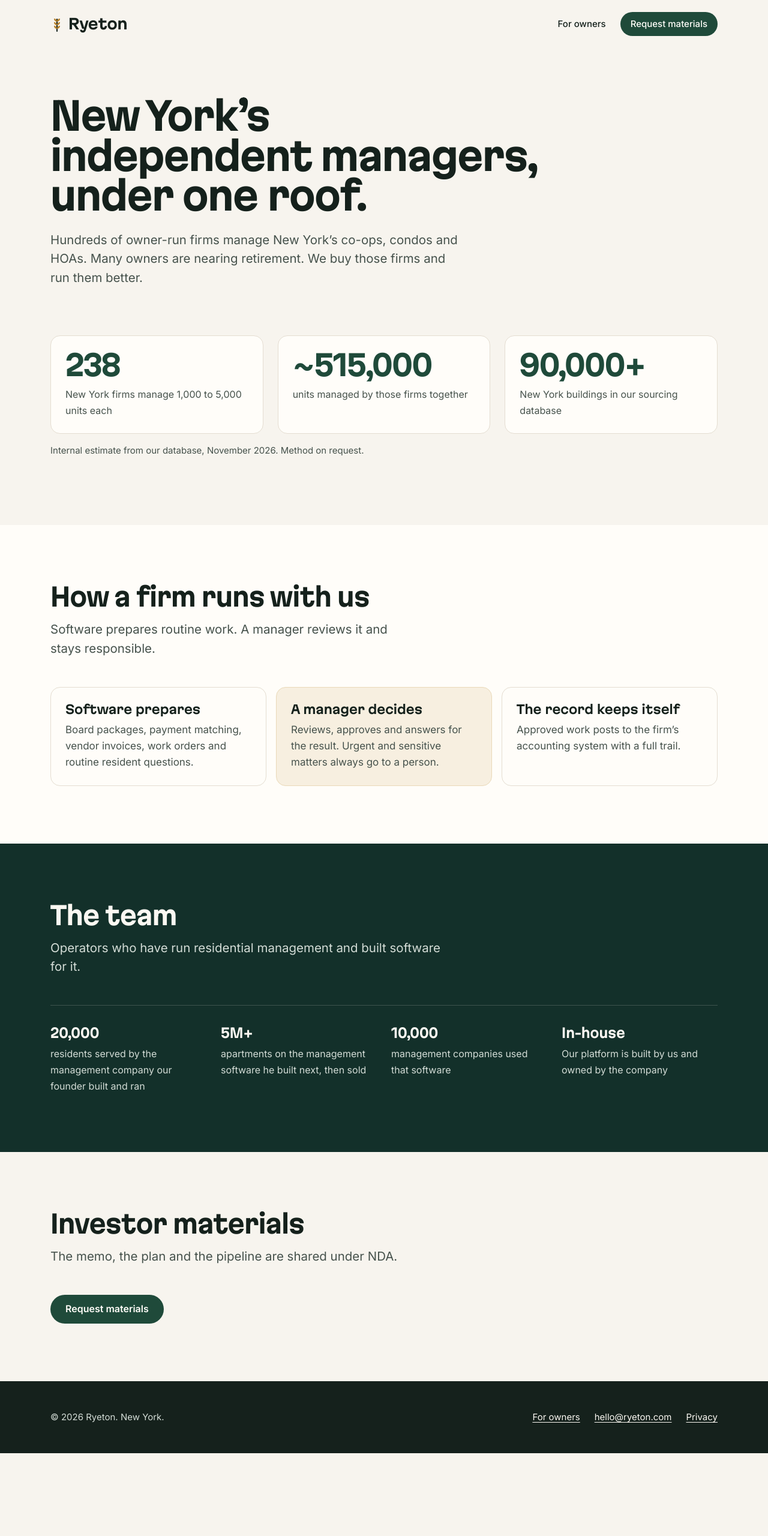
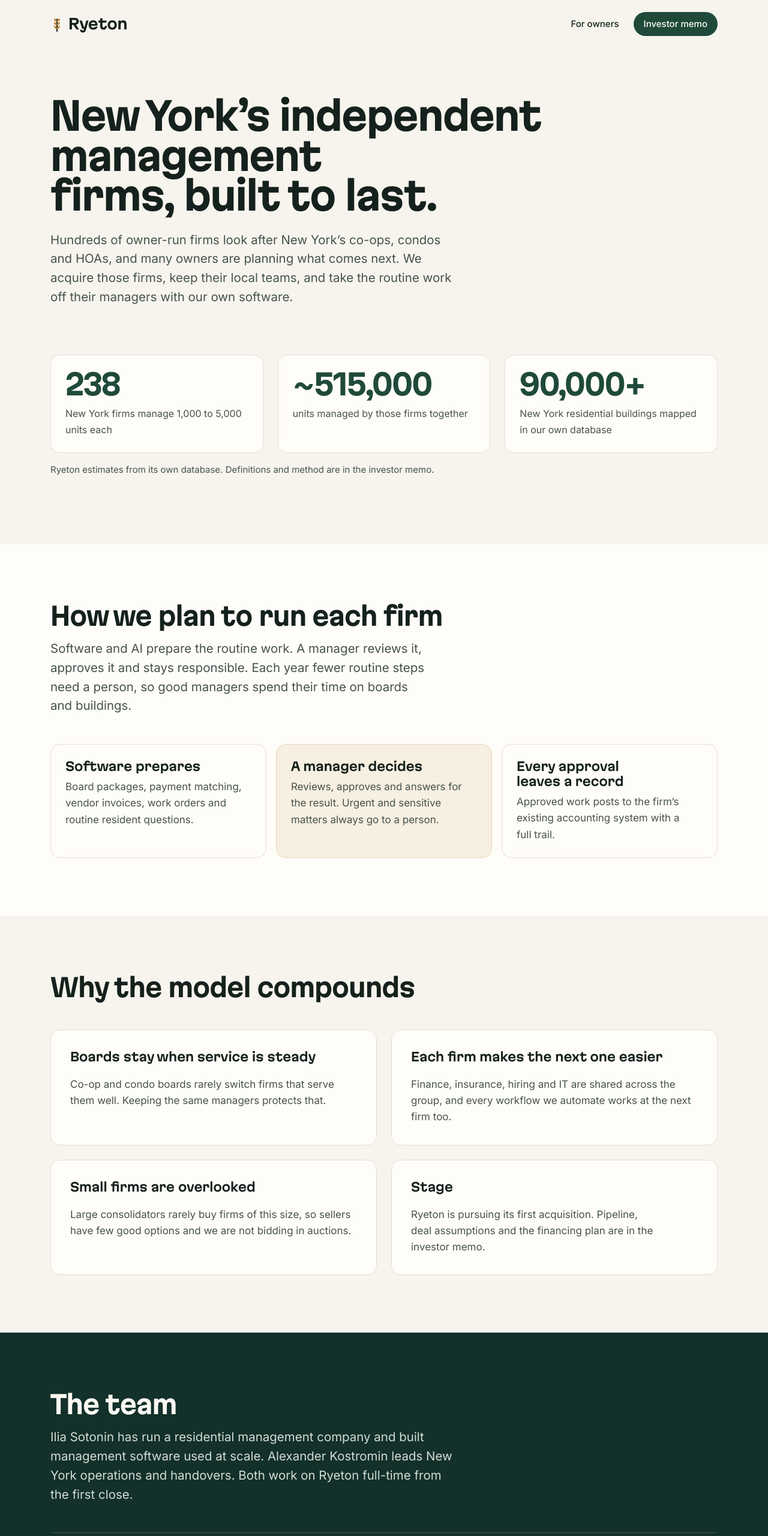
Before and after one commit to iliasotoninunitify/ryeton-site, a plain HTML site: page site/investors.html in a window 1280 px wide. Shown: the top 2560 px of the page at 60% size. Before the commit the page ends 2422 px from the top, so only its background shows below. Drawn offline with Linux system fonts and the light colour scheme.

Commit message:
Mission line and five commitments; honest stage; drop internal deal terms; investor page rewrite after seller/investor/competitor reviews

```diff
--- a/site/investors.html
+++ b/site/investors.html
@@ -25,7 +25,7 @@
     </a>
     <nav aria-label="Main">
       <a class="hide-m" href="/">For owners</a>
-      <a class="btn btn-green" href="#contact">Request materials</a>
+      <a class="btn btn-green" href="#contact">Investor memo</a>
     </nav>
   </div>
 </header>
@@ -33,8 +33,8 @@
 <main>
 <section class="inv-hero">
   <div class="wrap">
-    <h1>New York’s independent managers, under one roof.</h1>
-    <p class="lead">Hundreds of owner-run firms manage New York’s co-ops, condos and HOAs. Many owners are nearing retirement. We buy those firms and run them better.</p>
+    <h1>New York’s independent management firms, built to last.</h1>
+    <p class="lead">Hundreds of owner-run firms look after New York’s co-ops, condos and HOAs, and many owners are planning what comes next. We acquire those firms, keep their local teams, and take the routine work off their managers with our own software.</p>
   </div>
 </section>
 
@@ -43,22 +43,34 @@
     <div class="stats">
       <div><b>238</b><span>New York firms manage 1,000 to 5,000 units each</span></div>
       <div><b>~515,000</b><span>units managed by those firms together</span></div>
-      <div><b>90,000+</b><span>New York buildings in our sourcing database</span></div>
+      <div><b>90,000+</b><span>New York residential buildings mapped in our own database</span></div>
     </div>
-    <p class="soft small" style="margin-top:16px">Internal estimate from our database, November 2026. Method on request.</p>
+    <p class="soft small" style="margin-top:16px">Ryeton estimates from its own database. Definitions and method are in the investor memo.</p>
   </div>
 </section>
 
 <section style="background:var(--surface)">
   <div class="wrap">
     <div class="sec-head">
-      <h2>How a firm runs with us</h2>
-      <p class="lead">Software prepares routine work. A manager reviews it and stays responsible.</p>
+      <h2>How we plan to run each firm</h2>
+      <p class="lead">Software and AI prepare the routine work. A manager reviews it, approves it and stays responsible. Each year fewer routine steps need a person, so good managers spend their time on boards and buildings.</p>
     </div>
     <div class="flow">
       <div><h3>Software prepares</h3><p>Board packages, payment matching, vendor invoices, work orders and routine resident questions.</p></div>
       <div class="person-step"><h3>A manager decides</h3><p>Reviews, approves and answers for the result. Urgent and sensitive matters always go to a person.</p></div>
-      <div><h3>The record keeps itself</h3><p>Approved work posts to the firm’s accounting system with a full trail.</p></div>
+      <div><h3>Every approval leaves a record</h3><p>Approved work posts to the firm’s existing accounting system with a full trail.</p></div>
+    </div>
+  </div>
+</section>
+
+<section>
+  <div class="wrap">
+    <div class="sec-head"><h2>Why the model compounds</h2></div>
+    <div class="pillars">
+      <div class="card"><h3>Boards stay when service is steady</h3><p class="soft" style="margin:0">Co-op and condo boards rarely switch firms that serve them well. Keeping the same managers protects that.</p></div>
+      <div class="card"><h3>Each firm makes the next one easier</h3><p class="soft" style="margin:0">Finance, insurance, hiring and IT are shared across the group, and every workflow we automate works at the next firm too.</p></div>
+      <div class="card"><h3>Small firms are overlooked</h3><p class="soft" style="margin:0">Large consolidators rarely buy firms of this size, so sellers have few good options and we are not bidding in auctions.</p></div>
+      <div class="card"><h3>Stage</h3><p class="soft" style="margin:0">Ryeton is pursuing its first acquisition. Pipeline, deal assumptions and the financing plan are in the investor memo.</p></div>
     </div>
   </div>
 </section>
@@ -67,13 +79,13 @@
   <div class="wrap">
     <div class="sec-head">
       <h2>The team</h2>
-      <p class="lead">Operators who have run residential management and built software for it.</p>
+      <p class="lead">Ilia Sotonin has run a residential management company and built management software used at scale. Alexander Kostromin leads New York operations and handovers. Both work on Ryeton full-time from the first close.</p>
     </div>
     <div class="facts">
       <div><b>20,000</b><span>residents served by the management company our founder built and ran</span></div>
       <div><b>5M+</b><span>apartments on the management software he built next, then sold</span></div>
       <div><b>10,000</b><span>management companies used that software</span></div>
-      <div><b>In-house</b><span>Our platform is built by us and owned by the company</span></div>
+      <div><b>Built for this work</b><span>Our software works on top of each firm’s existing accounting system and is owned by Ryeton</span></div>
     </div>
   </div>
 </section>
@@ -82,9 +94,9 @@
   <div class="wrap">
     <div class="sec-head">
       <h2>Investor materials</h2>
-      <p class="lead">The memo, the plan and the pipeline are shared under NDA.</p>
+      <p class="lead">We share the investor memo, operating plan and pipeline on request. Please tell us your fund, focus and typical check size.</p>
     </div>
-    <a class="btn btn-green" href="mailto:hello@ryeton.com?subject=Investor%20materials">Request materials</a>
+    <a class="btn btn-green" href="mailto:hello@ryeton.com?subject=Investor%20memo">Request the investor memo</a>
   </div>
 </section>
 </main>
```
Also changed, not shown: site/index.html (+23 -20 lines).
